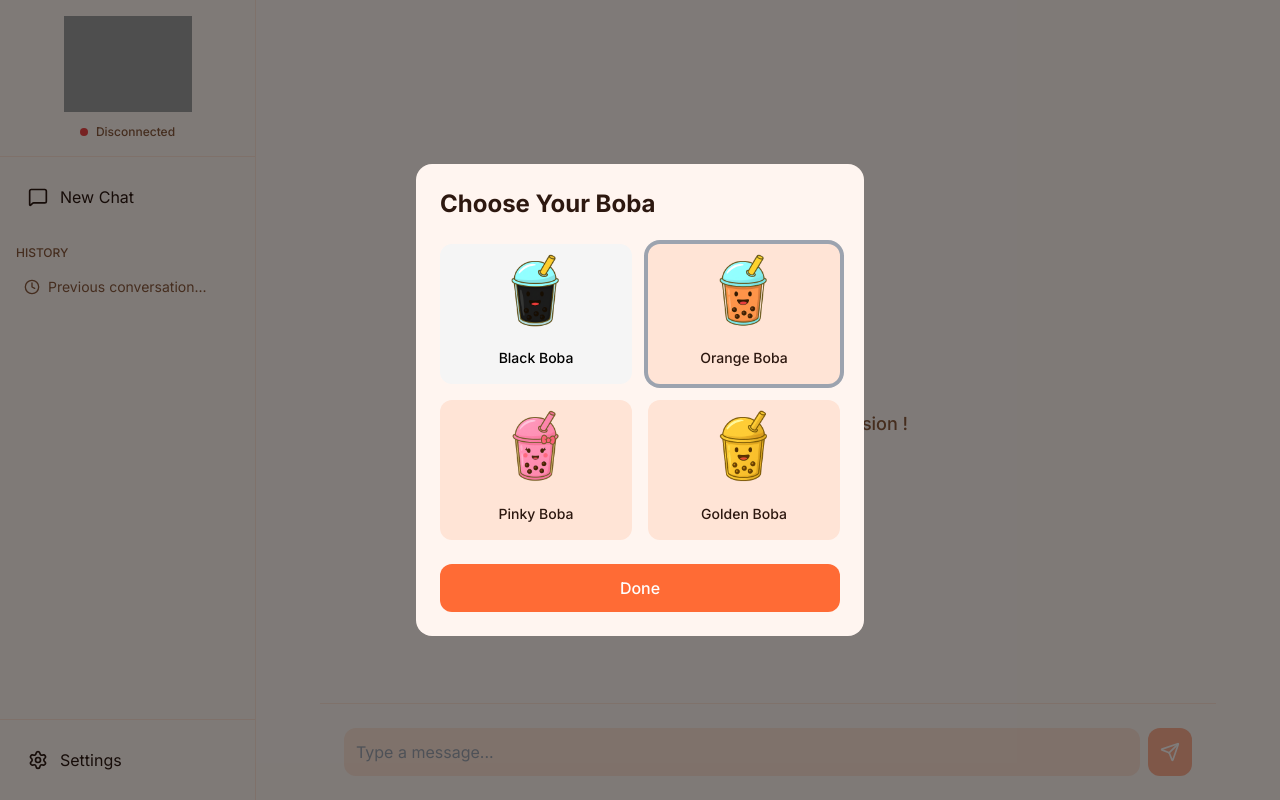
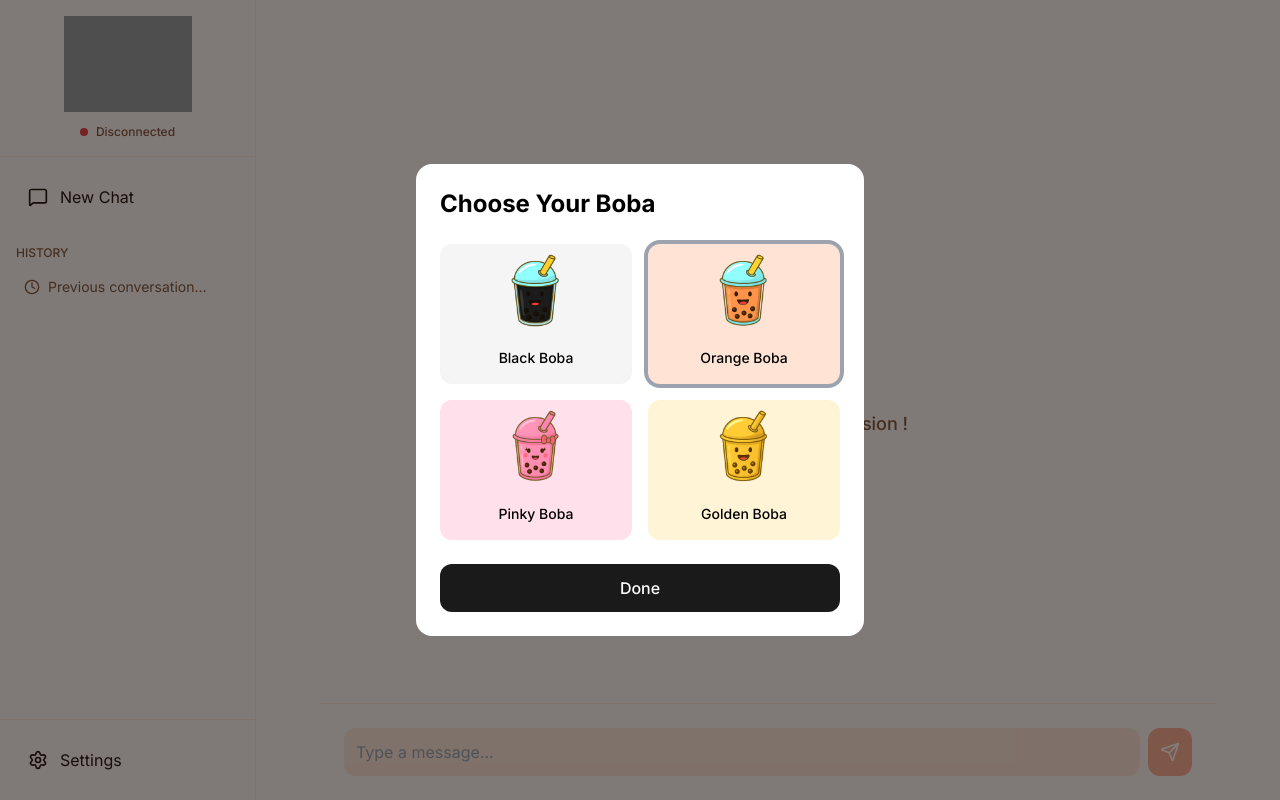
Before and after one commit to Flotapponnier/Boba-Claude, a Next.js app in the folder apps/web/: page / in a window 1280 px wide. Both pictures are taken after a click on the button "Settings". Built offline with nearby package versions, Linux system fonts and the light colour scheme; grey boxes are pictures that could not be loaded.

Commit message:
Fix modal character selection with consistent backgrounds

```diff
--- a/apps/web/src/app/page.tsx
+++ b/apps/web/src/app/page.tsx
@@ -248,10 +248,10 @@ function SettingsModal({ onClose }: { onClose: () => void }) {
   const { character, setCharacter } = useBobaStore()
 
   const characters = [
-    { id: 'black' as const, name: 'Black Boba', image: CHARACTER_IMAGES.black },
-    { id: 'orange' as const, name: 'Orange Boba', image: CHARACTER_IMAGES.orange },
-    { id: 'pink' as const, name: 'Pinky Boba', image: CHARACTER_IMAGES.pink },
-    { id: 'gold' as const, name: 'Golden Boba', image: CHARACTER_IMAGES.gold },
+    { id: 'black' as const, name: 'Black Boba', image: CHARACTER_IMAGES.black, bg: '#f5f5f5' },
+    { id: 'orange' as const, name: 'Orange Boba', image: CHARACTER_IMAGES.orange, bg: '#ffe4d6' },
+    { id: 'pink' as const, name: 'Pinky Boba', image: CHARACTER_IMAGES.pink, bg: '#ffe0eb' },
+    { id: 'gold' as const, name: 'Golden Boba', image: CHARACTER_IMAGES.gold, bg: '#fff4d6' },
   ]
 
   return (
@@ -261,10 +261,10 @@ function SettingsModal({ onClose }: { onClose: () => void }) {
     >
       <div
         className="rounded-2xl p-6 max-w-md w-full"
-        style={{ backgroundColor: 'var(--bg-primary)' }}
+        style={{ backgroundColor: '#ffffff' }}
         onClick={(e) => e.stopPropagation()}
       >
-        <h2 className="text-2xl font-bold mb-6" style={{ color: character === 'black' ? '#000000' : 'var(--text-primary)' }}>
+        <h2 className="text-2xl font-bold mb-6" style={{ color: '#000000' }}>
           Choose Your Boba
         </h2>
 
@@ -280,7 +280,7 @@ function SettingsModal({ onClose }: { onClose: () => void }) {
                 character === char.id ? 'ring-4 ring-gray-400' : ''
               }`}
               style={{
-                backgroundColor: char.id === 'black' ? '#f5f5f5' : 'var(--bg-secondary)',
+                backgroundColor: char.bg,
               }}
             >
               <div className="relative w-20 h-20 mx-auto mb-2 animate-float">
@@ -294,7 +294,7 @@ function SettingsModal({ onClose }: { onClose: () => void }) {
               </div>
               <p
                 className="text-sm font-medium text-center"
-                style={{ color: char.id === 'black' ? '#000000' : 'var(--text-primary)' }}
+                style={{ color: '#000000' }}
               >
                 {char.name}
               </p>
@@ -304,8 +304,8 @@ function SettingsModal({ onClose }: { onClose: () => void }) {
 
         <button
           onClick={onClose}
-          className="w-full py-3 rounded-xl font-medium text-white"
-          style={{ backgroundColor: 'var(--accent)' }}
+          className="w-full py-3 rounded-xl font-medium"
+          style={{ backgroundColor: '#1a1a1a', color: '#ffffff' }}
         >
           Done
         </button>
```
